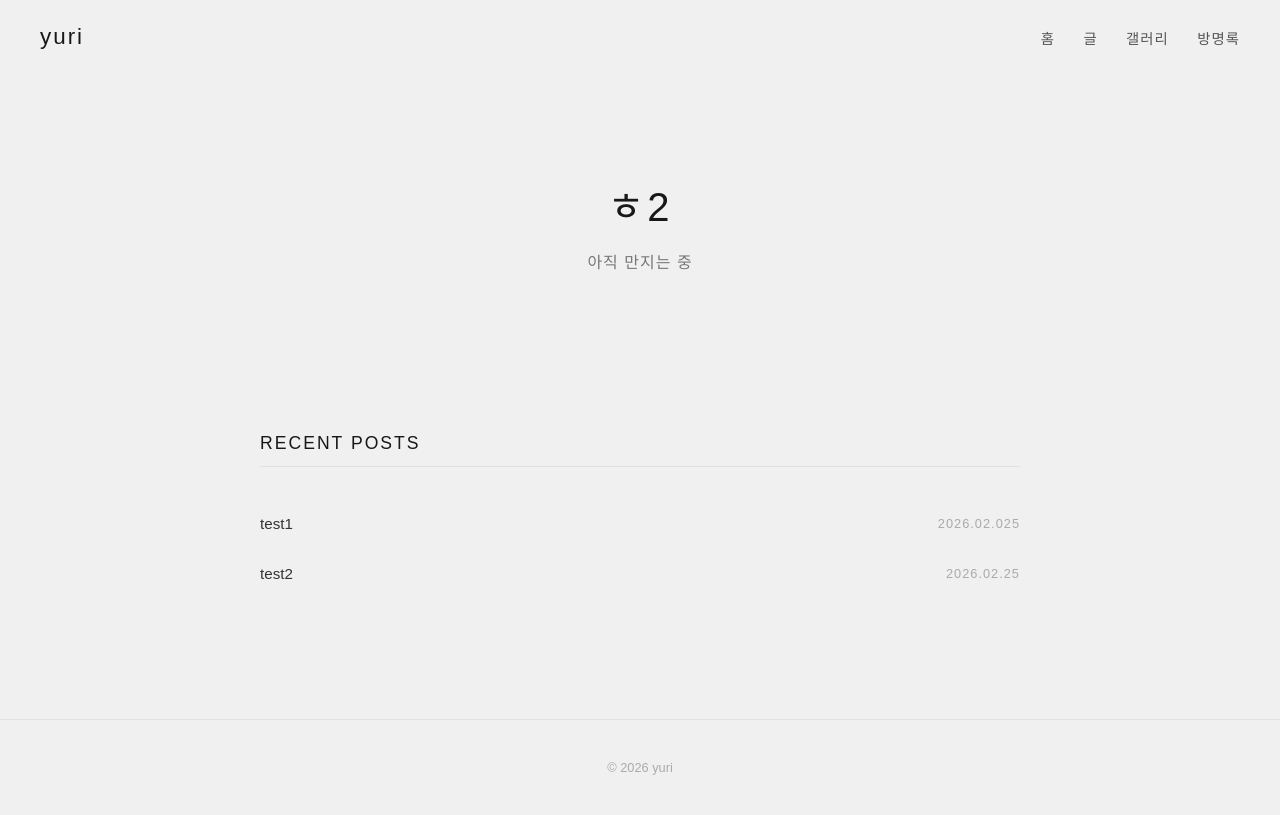
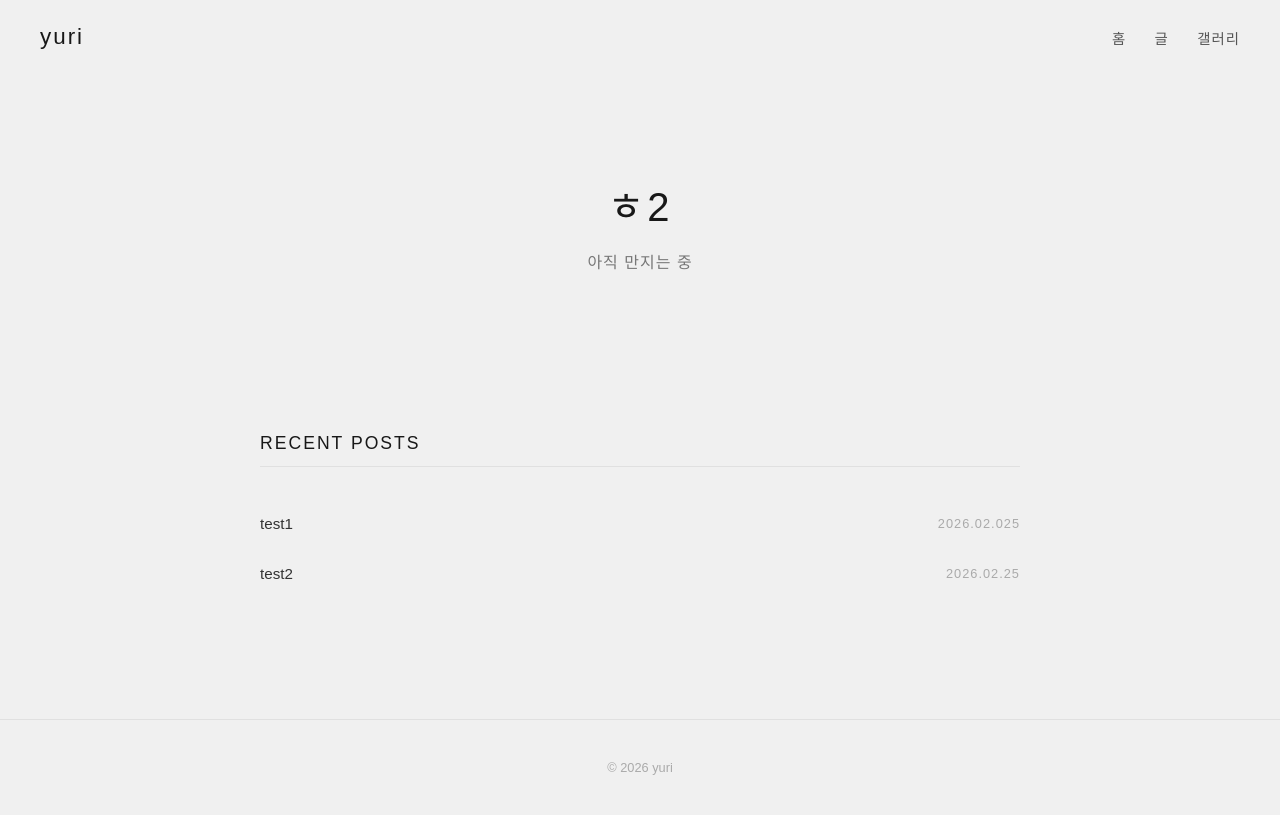
Before and after one commit to whydidutellme/whydidutellme.github.io, a plain HTML site: page index.html in a window 1280 px wide. Drawn offline with Linux system fonts and the light colour scheme; a web font is replaced by a local one.

Commit message:
Update index.html

```diff
--- a/index.html
+++ b/index.html
@@ -15,7 +15,6 @@
       <a href="index.html">홈</a>
       <a href="posts.html">글</a>
       <a href="gallery.html">갤러리</a>
-      <a href="guestbook.html">방명록</a>
     </nav>
   </header>
 
```
